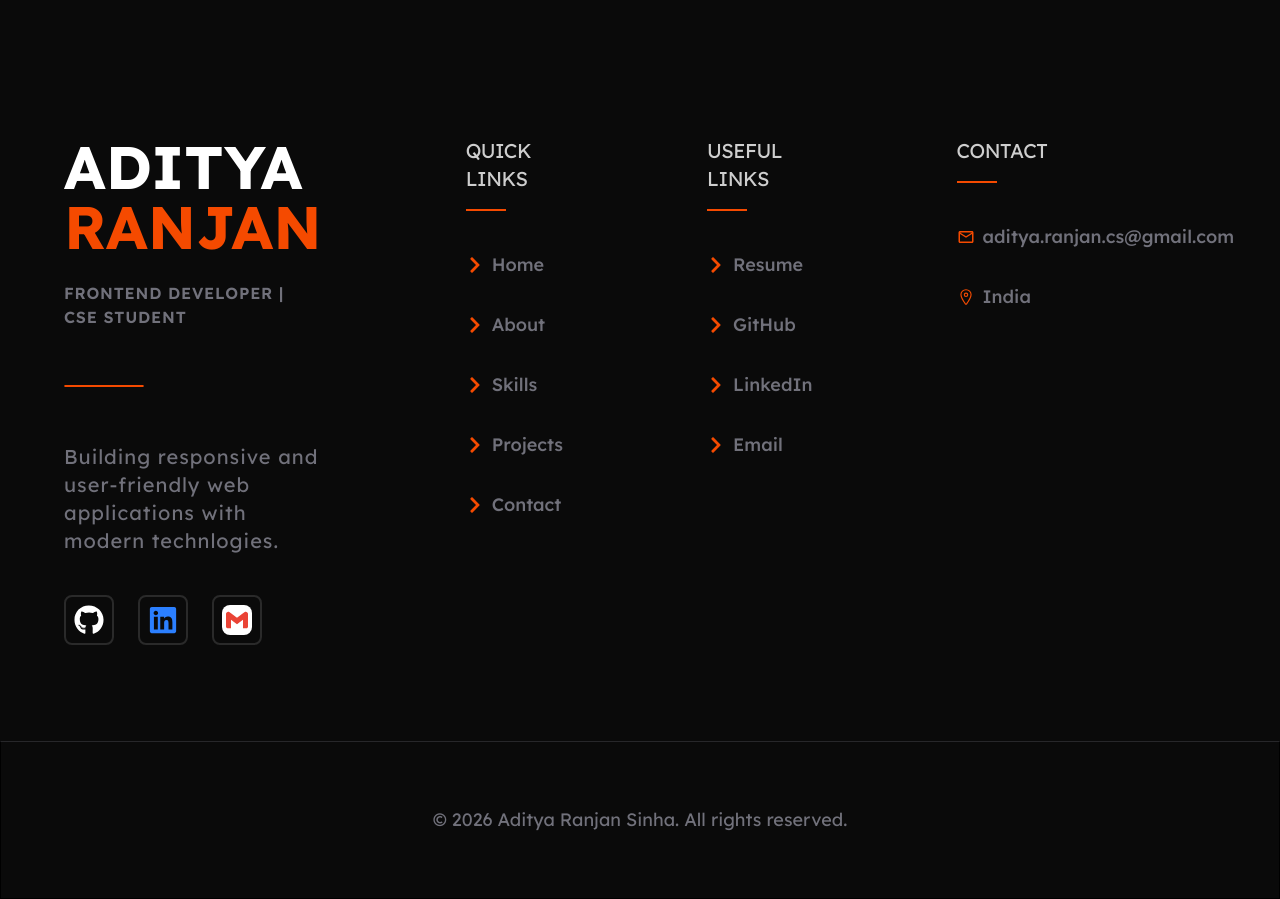
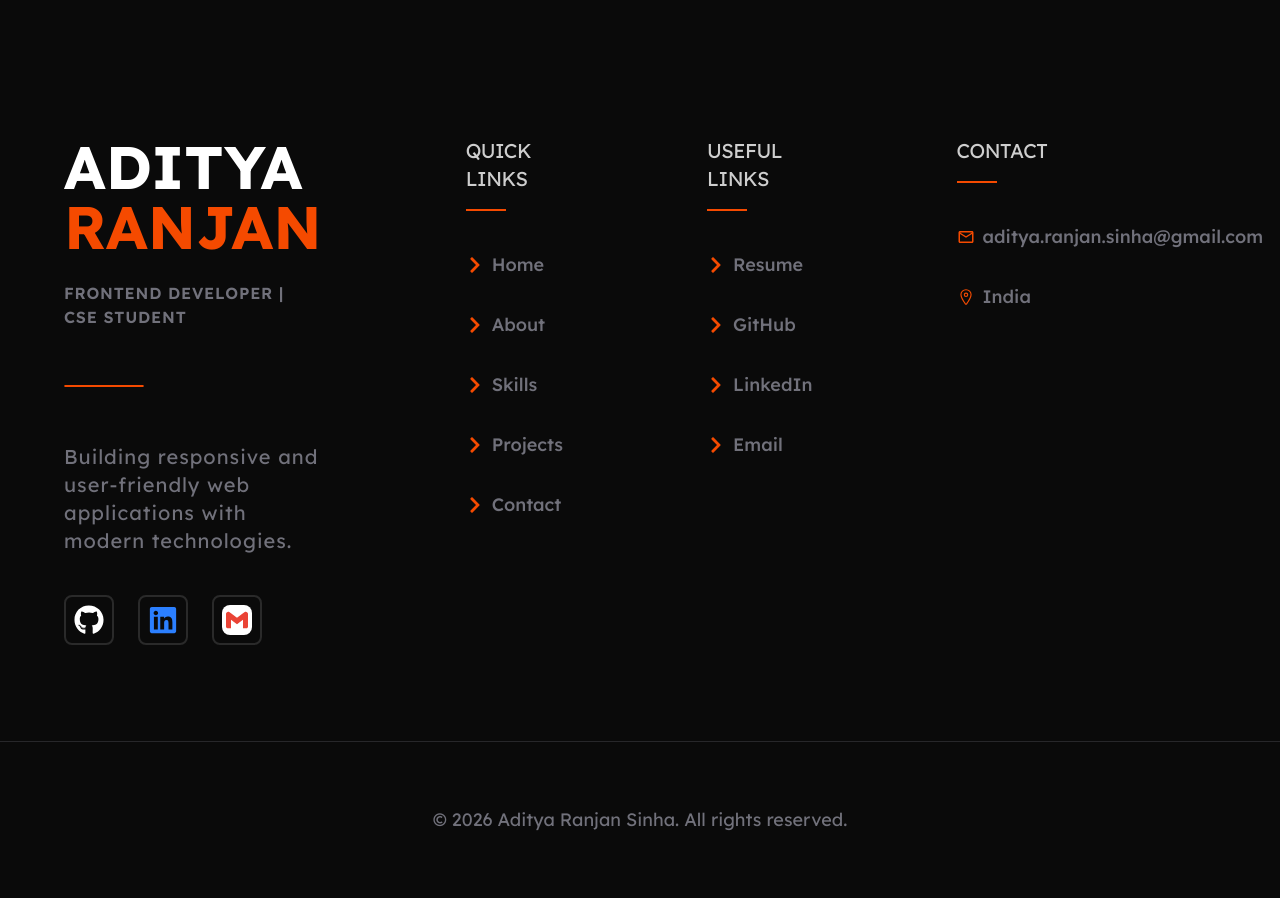
Before and after one commit to adityaranjan05/Portfolio-Website, a React (Vite) app: page / in a window 1280 px wide. Shown: the part 5560-6459 px from the top of the page. Built offline with nearby package versions, Linux system fonts and the light colour scheme; a web font is replaced by a local one.

Commit message:
Added footer animations

```diff
--- a/src/sections/Footer.jsx
+++ b/src/sections/Footer.jsx
@@ -1,54 +1,68 @@
-import { FaGithub } from "react-icons/fa";
-import { FaLinkedin } from "react-icons/fa";
+import { FaGithub, FaLinkedin } from "react-icons/fa";
 import { SiGmail } from "react-icons/si";
 import { FaChevronRight } from "react-icons/fa";
-import FooterList from "../components/FooterList"
+import FooterList from "../components/FooterList";
 import { MdOutlineEmail } from "react-icons/md";
 import { IoLocationOutline } from "react-icons/io5";
-import { motion } from "motion/react";
+import { motion } from "framer-motion"; // ✅ use framer-motion
 
 const quickLinks = [
-    {id: 1, href: "#home", name: "Home", icon: FaChevronRight, target: null},
-    {id: 2, href: "#about", name: "About", icon: FaChevronRight, target: null},
-    {id: 3, href: "#skills", name: "Skills", icon: FaChevronRight, target: null},
-    {id: 4, href: "#projects", name: "Projects", icon: FaChevronRight, target: null},
-    {id: 5, href: "#contact", name: "Contact", icon: FaChevronRight, target: null}
-]
-// const technologies = [
-//     {id: 1, name: "React", icon: FaChevronRight, target: null},
-//     {id: 2, name: "JavaScript", icon: FaChevronRight, target: null},
-//     {id: 3, name: "Tailwind CSS", icon: FaChevronRight, target: null},
-//     {id: 4, name: "HTML", icon: FaChevronRight, target: null},
-//     {id: 5, name: "CSS", icon: FaChevronRight, target: null}
-// ]
+  { id: 1, href: "#home", name: "Home", icon: FaChevronRight },
+  { id: 2, href: "#about", name: "About", icon: FaChevronRight },
+  { id: 3, href: "#skills", name: "Skills", icon: FaChevronRight },
+  { id: 4, href: "#projects", name: "Projects", icon: FaChevronRight },
+  { id: 5, href: "#contact", name: "Contact", icon: FaChevronRight }
+];
+
 const resources = [
-    {id: 1, href: "/Aditya_Ranjan_Sinha_Resume.pdf", name: "Resume", icon: FaChevronRight, target: "_blank"},
-    {id: 2, href: "https://github.com/adityaranjan05", name: "GitHub", icon: FaChevronRight, target: "_blank"},
-    {id: 3, href: "https://www.linkedin.com/in/adityaranjansinha", name: "LinkedIn", icon: FaChevronRight, target: "_blank"},
-    {id: 4, href: "mailto:aditya.ranjan.sinha@gmail.com", name: "Email", icon: FaChevronRight, target: null},
-]
+  { id: 1, href: "/Aditya_Ranjan_Sinha_Resume.pdf", name: "Resume", icon: FaChevronRight, target: "_blank" },
+  { id: 2, href: "https://github.com/adityaranjan05", name: "GitHub", icon: FaChevronRight, target: "_blank" },
+  { id: 3, href: "https://www.linkedin.com/in/adityaranjansinha", name: "LinkedIn", icon: FaChevronRight, target: "_blank" },
+  { id: 4, href: "mailto:aditya.ranjan.sinha@gmail.com", name: "Email", icon: FaChevronRight }
+];
+
 const contact = [
-    {id: 1, href: "mailto:aditya.ranjan.sinha@gmail.com", name: "aditya.ranjan.cs@gmail.com", icon: MdOutlineEmail, target: null},
-    {id: 2, name: "India", icon: IoLocationOutline, target: null},
-]
+  { id: 1, href: "mailto:aditya.ranjan.sinha@gmail.com", name: "aditya.ranjan.sinha@gmail.com", icon: MdOutlineEmail },
+  { id: 2, name: "India", icon: IoLocationOutline }
+];
+
+// Animation variants
+const parentVariants = {
+  hidden: { opacity: 0, x: -50 },
+  visible: {
+    opacity: 1,
+    x: 0,
+    transition: { staggerChildren: 0.2, ease: "easeOut" }
+  }
+};
+
+const childVariants = {
+  hidden: { opacity: 0, y: 20 },
+  visible: { opacity: 1, y: 0 }
+};
 
 function Footer() {
-    return(
-        <>
+  return (
     <section id="footer" className="max-w-full bg-[#0A0A0A]">
       <motion.div
-                    initial={{ opacity: 0, x: -100 }}
-                    whileInView={{ opacity: 1, x: 0 }}
-                    transition={{ duration: 0.8 }}
+        variants={parentVariants}
+        initial="hidden"
+        whileInView="visible"
         viewport={{ once: true, amount: 0.3 }}
       >
         <div className="flex flex-col lg:flex-row gap-36 px-8 md:px-16 py-24 pt-40 border-t border-zinc-800 justify-around">
-                        <div className="max-w-xl">
+
+          {/* Branding */}
+          <motion.div variants={childVariants} className="max-w-xl">
             <span className="text-white text-4xl lg:text-6xl font-bold">ADITYA</span>
             <span className="text-orange-600 text-4xl lg:text-6xl font-bold"> RANJAN</span>
-                            <p className="text-zinc-500 pt-6 font-semibold tracking-wider">FRONTEND DEVELOPER | CSE STUDENT</p>
+            <p className="text-zinc-500 pt-6 font-semibold tracking-wider">
+              FRONTEND DEVELOPER | CSE STUDENT
+            </p>
             <div className="w-20 mt-14 border border-orange-600 rounded-full"></div>
-                            <p className="text-zinc-500 text-xl tracking-wider pt-14">Building responsive and user-friendly web applications with modern technlogies.</p>
+            <p className="text-zinc-500 text-xl tracking-wider pt-14">
+              Building responsive and user-friendly web applications with modern technologies.
+            </p>
             <div className="flex pt-10 gap-6">
               <a
                 href="https://github.com/adityaranjan05"
@@ -60,46 +74,44 @@ function Footer() {
               <a
                 href="https://www.linkedin.com/in/adityaranjansinha"
                 aria-label="LinkedIn Profile"
-
                 className="bg-[#0A0A0A] border-2 border-[#2A2A2A] p-2 rounded-lg text-3xl duration-200 hover:scale-110 hover:rotate-4 hover:border-orange-600 active:scale-95"
               >
-                                        <FaLinkedin className="text-blue-500"/>
+                <FaLinkedin className="text-blue-500" />
               </a>
               <a
                 href="mailto:aditya.ranjan.sinha@gmail.com"
                 aria-label="Gmail"
                 className="bg-[#0A0A0A] border-2 border-[#2A2A2A] text-[#EA4335] p-2 rounded-lg text-3xl duration-200 hover:scale-110 hover:rotate-4 hover:border-orange-600 active:scale-95"
               >
-                                        <SiGmail className="bg-[#FFFFFF] p-1 rounded-lg"/>
+                <SiGmail className="bg-[#FFFFFF] p-1 rounded-lg" />
               </a>
             </div>
+          </motion.div>
+
+          {/* Footer Lists */}
+          <motion.div variants={childVariants}>
+            <FooterList title="QUICK LINKS" items={quickLinks} />
+          </motion.div>
+          <motion.div variants={childVariants}>
+            <FooterList title="USEFUL LINKS" items={resources} />
+          </motion.div>
+          <motion.div variants={childVariants}>
+            <FooterList title="CONTACT" items={contact} />
+          </motion.div>
         </div>
-                        <FooterList
-                            title="QUICK LINKS"
-                            items={quickLinks}
-                        />
-                        {/* <FooterList
-                            title="TECHNOLOGIES"
-                            items={technologies}
-                        /> */}
-                        <FooterList
-                            title="USEFUL LINKS"
-                            items={resources}
-                        />
-                        <FooterList
-                            title="CONTACT"
-                            items={contact}
-                        />
-                    </div>
-                    <div className="flex flex-row justify-center gap-30 px-8 lg:px-16 py-16 border border-t-zinc-800">
+
+        {/* Bottom Bar */}
+        <motion.div
+          variants={childVariants}
+          className="flex flex-row justify-center px-8 lg:px-16 py-16 border-t border-zinc-800"
+        >
           <h2 className="text-zinc-500 text-md lg:text-lg">
             &copy; 2026 Aditya Ranjan Sinha. All rights reserved.
           </h2>
-                    </div>
+        </motion.div>
       </motion.div>
     </section>
-        </>
-    )
+  );
 }
 
-export default Footer
+export default Footer;
```
Lines whose indentation alone changed are shown as unchanged.
